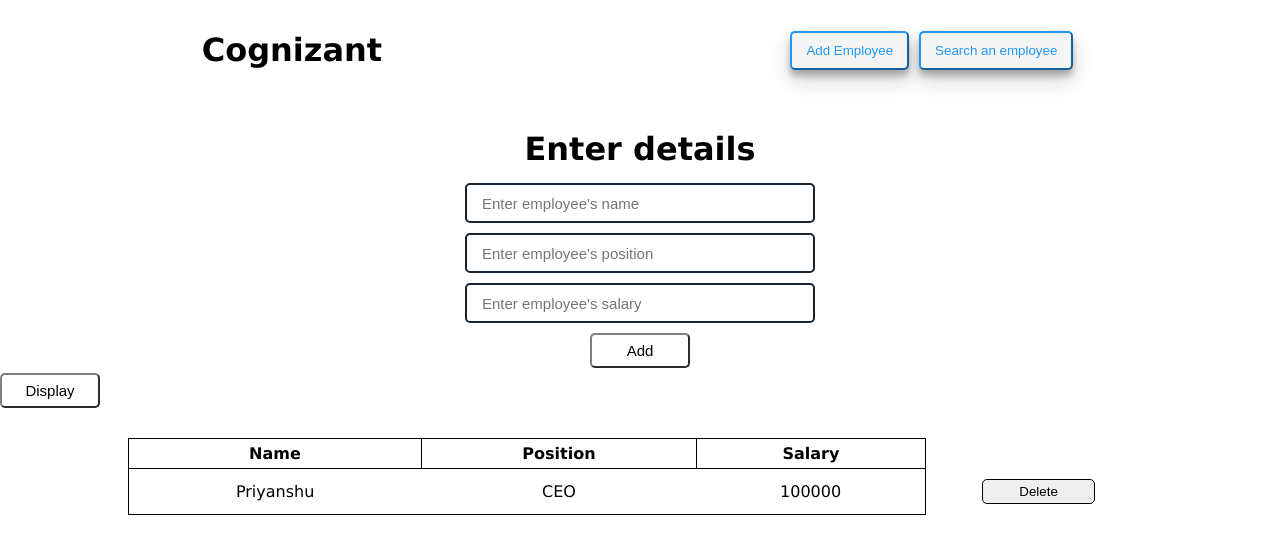
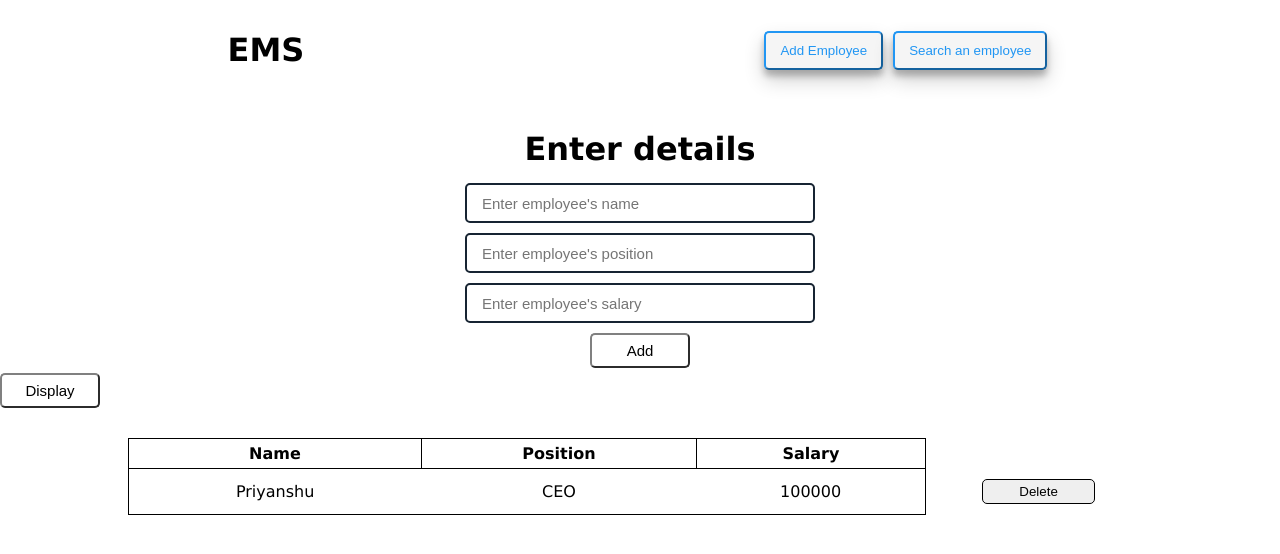
Before and after one commit to deathKiller10/Employee_Management_System, a website: page index.html in a window 1280 px wide. Drawn offline with Linux system fonts and the light colour scheme.

Commit message:
clean up

```diff
--- a/index.html
+++ b/index.html
@@ -8,7 +8,7 @@
 </head>
 <body>
     <div class="header">
-        <h1 id="companyName">Cognizant</h1> <!--change this later-->
+        <h1 id="companyName">EMS</h1> <!--change this later-->
         <div class="actions">
             <ul>
                 <li><button id="addEmployee">Add Employee</button></li>
--- a/index.js
+++ b/index.js
@@ -49,7 +49,7 @@
     table.appendChild(row);
 });
 
-
+// Delete any row by clicking on the delete button
 document.addEventListener('click', (event) => {
     let table = document.getElementById("myTable");
     if (event.target.classList.contains('deleteButton')) {
```
